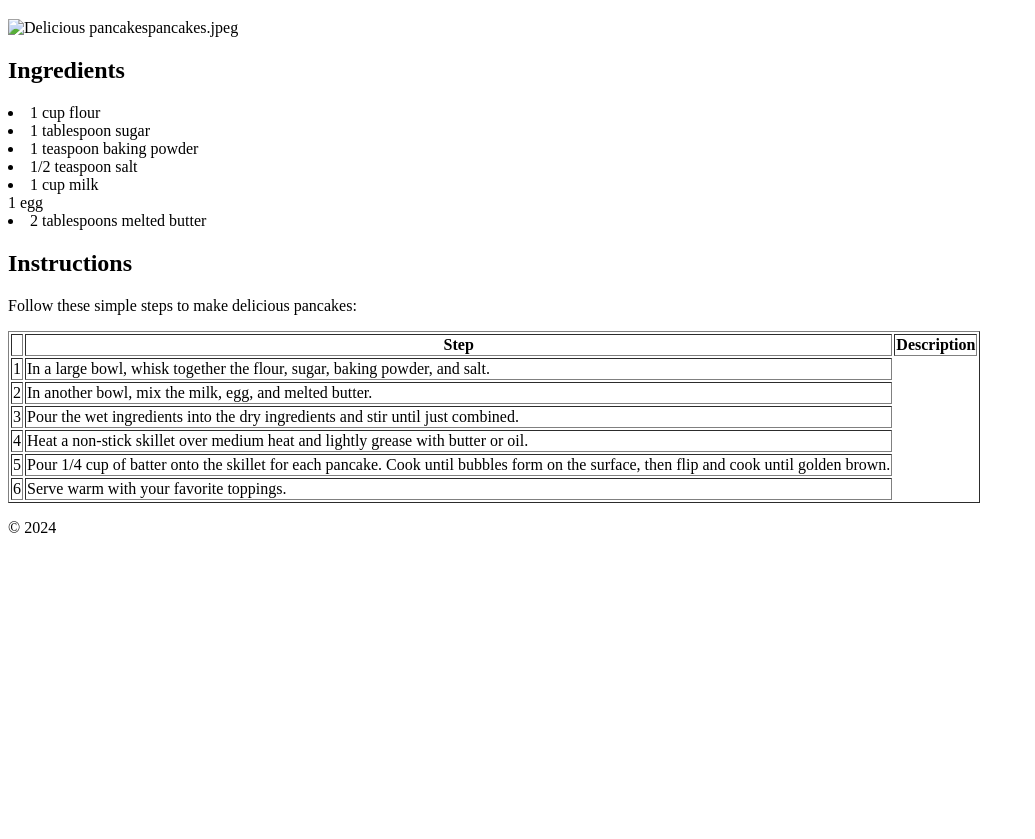
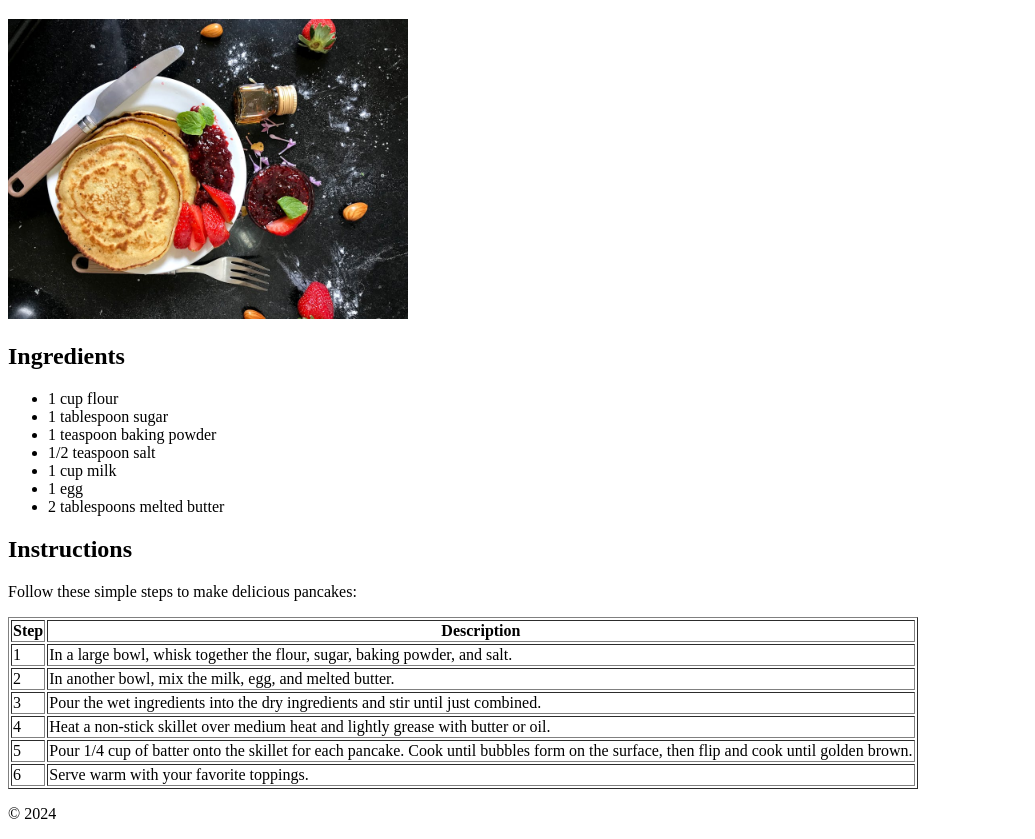
Before and after one commit to svitlana-web/crazyRecipe, a plain HTML site: page index.html in a window 1280 px wide. Shown: the part 61-900 px from the top of the page, without its empty margins (0-1035 px from the left). Before the commit the page ends 800 px from the top, so only its background shows below. Drawn offline with Linux system fonts and the light colour scheme.

Commit message:
fixed bugs

```diff
--- a/index.html
+++ b/index.html
@@ -9,26 +9,26 @@
 
         <h1>Delicious Pancake Recipe</h1>
 
-        <img src="" width="400"  alt="Delicious pancakes">pancakes.jpeg</img>
+        <img src="pancakes.jpeg" width="400"  alt="Delicious pancakes">
 
         <h2>Ingredients</h2>
-</ul>
-            <li>1 cup flour
+            <ul>
+                <li>1 cup flour</li>
                 <li>1 tablespoon sugar</li>
                 <li>1 teaspoon baking powder</li>
                 <li>1/2 teaspoon salt</li>
                 <li>1 cup milk</li>
-            </li>1 egg</li>
+                <li>1 egg</li>
                 <li>2 tablespoons melted butter</li>
             </ul>
 
         <h2>Instructions</h3>
         Follow these simple steps to make delicious pancakes:</p>
         <table border="1">
-                <td>
+                <tr>
                     <th>Step</th>
                     <th>Description</th>
-                </td>
+                </tr>
 
                 <tr>
                     <td>1</td>
```
Lines whose indentation alone changed are shown as unchanged.
